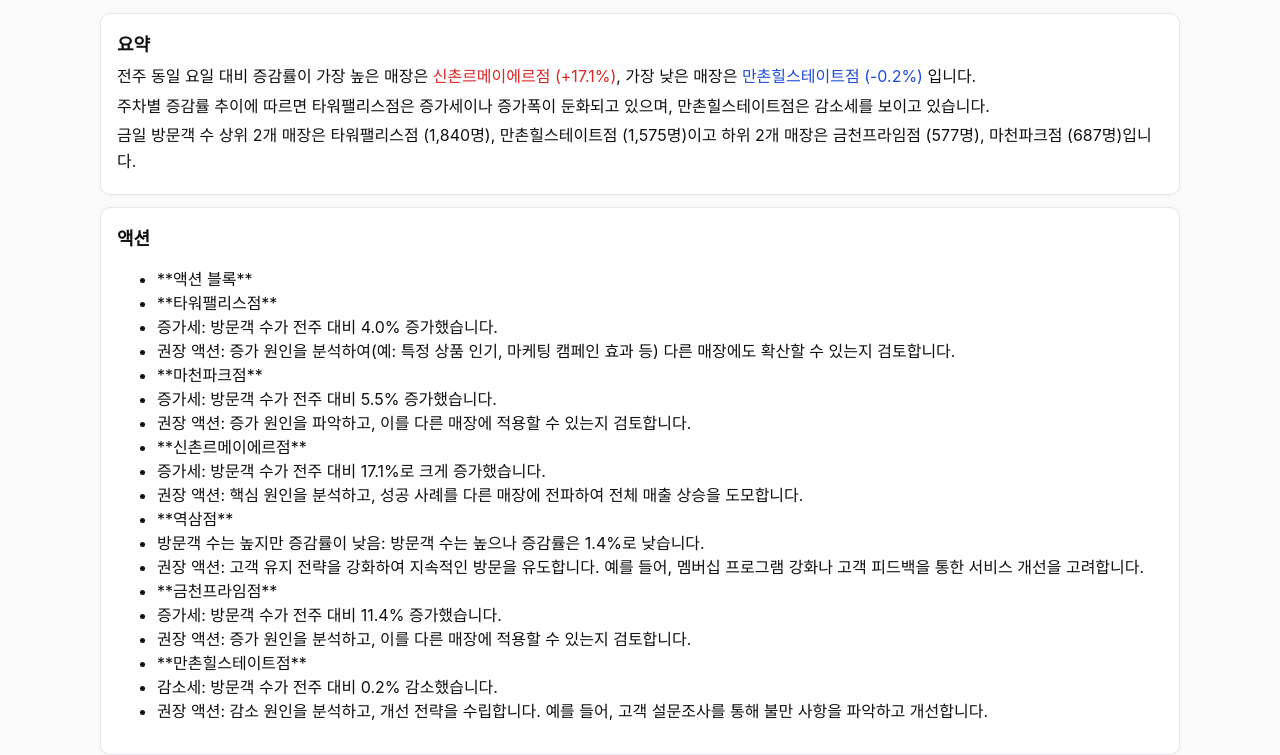
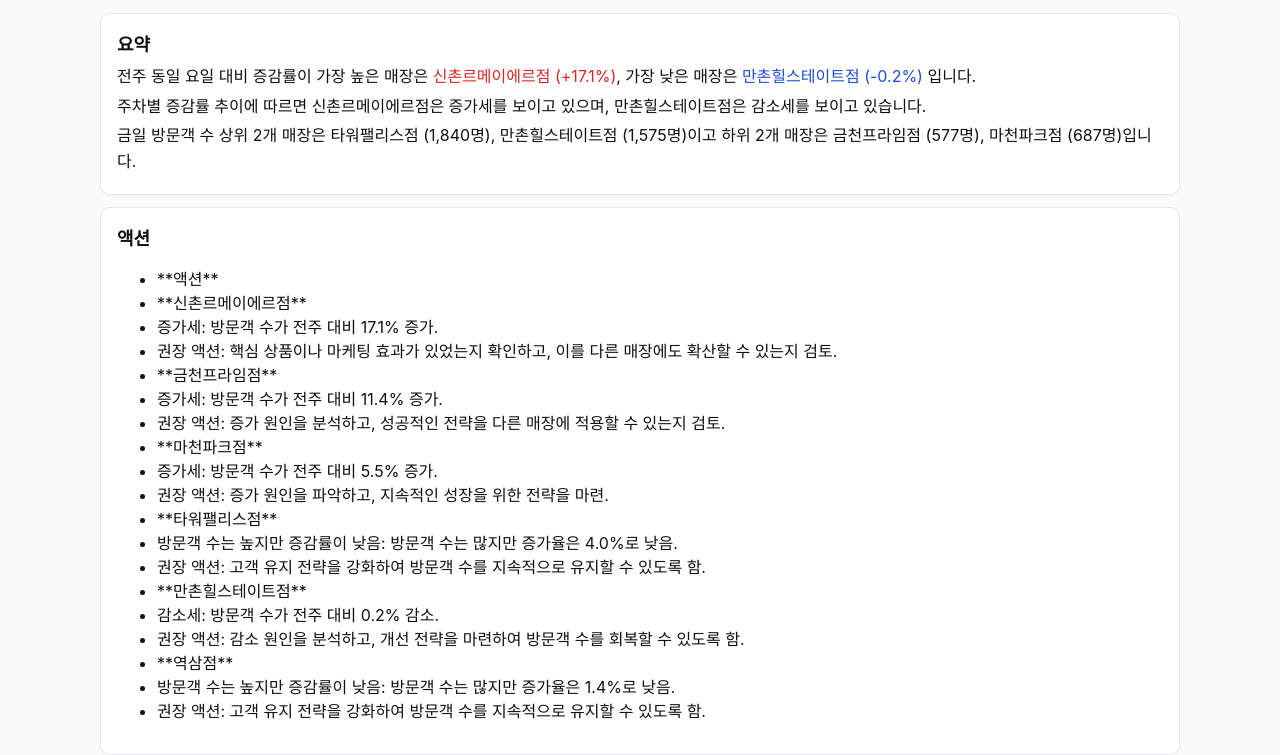
Before and after one commit to deepingBDA/report-mcp-server, a plain HTML site: page downloaded_reports/summary_report_visitor_2025-04-30_all.html in a window 1280 px wide. Shown: the part 59-814 px from the top of the page. Drawn offline with Linux system fonts and the light colour scheme.

Commit message:
액션 프롬프트 HTML 출력 형식 더욱 명확화
- Few-shot 예시를 더 구체적으로 개선
- HTML 태그 직접 출력 강조
- 마크다운 문법 사용 금지 명시

🤖 Generated with [Claude Code](https://claude.ai/code)

Co-Authored-By: Claude <noreply@anthropic.com>

```diff
--- a/downloaded_reports/summary_report_visitor_2025-04-30_all.html
+++ b/downloaded_reports/summary_report_visitor_2025-04-30_all.html
@@ -82,7 +82,7 @@
   <h3 style="margin: 0 0 8px 0;">요약</h3>
   <div style="margin-top: 0;">
     <ul class="summary-list"><li>전주 동일 요일 대비 증감률이 가장 높은 매장은 <span class="pct-pos">신촌르메이에르점 (+17.1%)</span>, 가장 낮은 매장은 <span class="pct-neg">만촌힐스테이트점 (-0.2%)</span> 입니다.</li>
-<li>주차별 증감률 추이에 따르면 타워팰리스점은 증가세이나 증가폭이 둔화되고 있으며, 만촌힐스테이트점은 감소세를 보이고 있습니다.</li>
+<li>주차별 증감률 추이에 따르면 신촌르메이에르점은 증가세를 보이고 있으며, 만촌힐스테이트점은 감소세를 보이고 있습니다.</li>
 <li>금일 방문객 수 상위 2개 매장은 타워팰리스점 (1,840명), 만촌힐스테이트점 (1,575명)이고 하위 2개 매장은 금천프라임점 (577명), 마천파크점 (687명)입니다.</li></ul>
   </div>
   <!-- section:summary -->
@@ -92,25 +92,25 @@
 <section class="card">
   <h3 style="margin: 0 0 8px 0;">액션</h3>
   <div style="margin-top: 0;">
-    <ul class="action-list"><li>**액션 블록**</li>
+    <ul class="action-list"><li>**액션**</li>
+<li>**신촌르메이에르점**</li>
+<li>증가세: 방문객 수가 전주 대비 17.1% 증가.</li>
+<li>권장 액션: 핵심 상품이나 마케팅 효과가 있었는지 확인하고, 이를 다른 매장에도 확산할 수 있는지 검토.</li>
+<li>**금천프라임점**</li>
+<li>증가세: 방문객 수가 전주 대비 11.4% 증가.</li>
+<li>권장 액션: 증가 원인을 분석하고, 성공적인 전략을 다른 매장에 적용할 수 있는지 검토.</li>
+<li>**마천파크점**</li>
+<li>증가세: 방문객 수가 전주 대비 5.5% 증가.</li>
+<li>권장 액션: 증가 원인을 파악하고, 지속적인 성장을 위한 전략을 마련.</li>
 <li>**타워팰리스점**</li>
-<li>증가세: 방문객 수가 전주 대비 4.0% 증가했습니다.</li>
-<li>권장 액션: 증가 원인을 분석하여(예: 특정 상품 인기, 마케팅 캠페인 효과 등) 다른 매장에도 확산할 수 있는지 검토합니다.</li>
-<li>**마천파크점**</li>
-<li>증가세: 방문객 수가 전주 대비 5.5% 증가했습니다.</li>
-<li>권장 액션: 증가 원인을 파악하고, 이를 다른 매장에 적용할 수 있는지 검토합니다.</li>
-<li>**신촌르메이에르점**</li>
-<li>증가세: 방문객 수가 전주 대비 17.1%로 크게 증가했습니다.</li>
-<li>권장 액션: 핵심 원인을 분석하고, 성공 사례를 다른 매장에 전파하여 전체 매출 상승을 도모합니다.</li>
+<li>방문객 수는 높지만 증감률이 낮음: 방문객 수는 많지만 증가율은 4.0%로 낮음.</li>
+<li>권장 액션: 고객 유지 전략을 강화하여 방문객 수를 지속적으로 유지할 수 있도록 함.</li>
+<li>**만촌힐스테이트점**</li>
+<li>감소세: 방문객 수가 전주 대비 0.2% 감소.</li>
+<li>권장 액션: 감소 원인을 분석하고, 개선 전략을 마련하여 방문객 수를 회복할 수 있도록 함.</li>
 <li>**역삼점**</li>
-<li>방문객 수는 높지만 증감률이 낮음: 방문객 수는 높으나 증감률은 1.4%로 낮습니다.</li>
-<li>권장 액션: 고객 유지 전략을 강화하여 지속적인 방문을 유도합니다. 예를 들어, 멤버십 프로그램 강화나 고객 피드백을 통한 서비스 개선을 고려합니다.</li>
-<li>**금천프라임점**</li>
-<li>증가세: 방문객 수가 전주 대비 11.4% 증가했습니다.</li>
-<li>권장 액션: 증가 원인을 분석하고, 이를 다른 매장에 적용할 수 있는지 검토합니다.</li>
-<li>**만촌힐스테이트점**</li>
-<li>감소세: 방문객 수가 전주 대비 0.2% 감소했습니다.</li>
-<li>권장 액션: 감소 원인을 분석하고, 개선 전략을 수립합니다. 예를 들어, 고객 설문조사를 통해 불만 사항을 파악하고 개선합니다.</li></ul>
+<li>방문객 수는 높지만 증감률이 낮음: 방문객 수는 많지만 증가율은 1.4%로 낮음.</li>
+<li>권장 액션: 고객 유지 전략을 강화하여 방문객 수를 지속적으로 유지할 수 있도록 함.</li></ul>
   </div>
   <!-- section:action -->
 </section>
```
